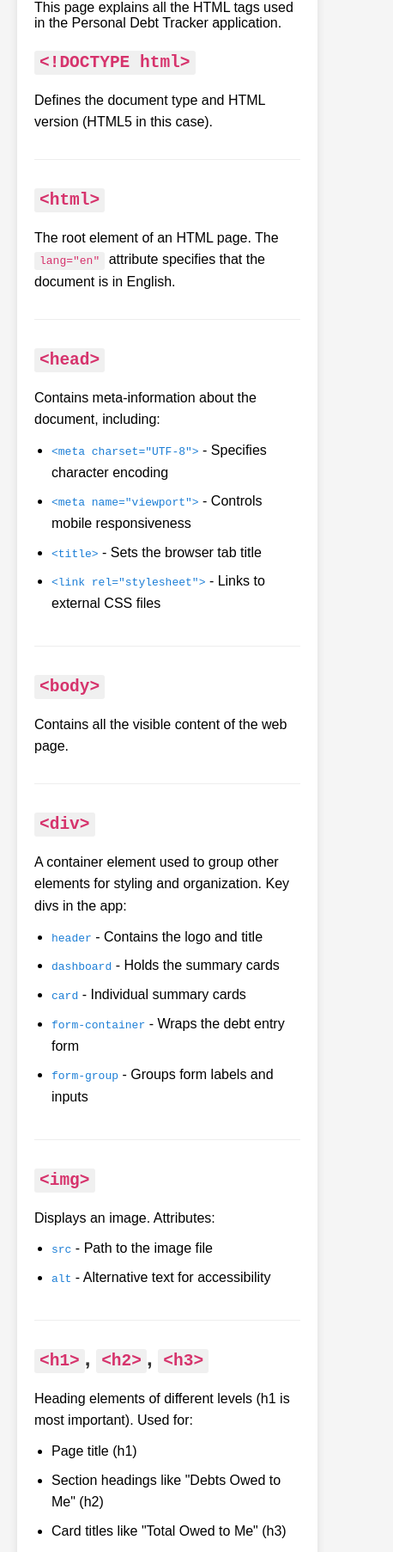
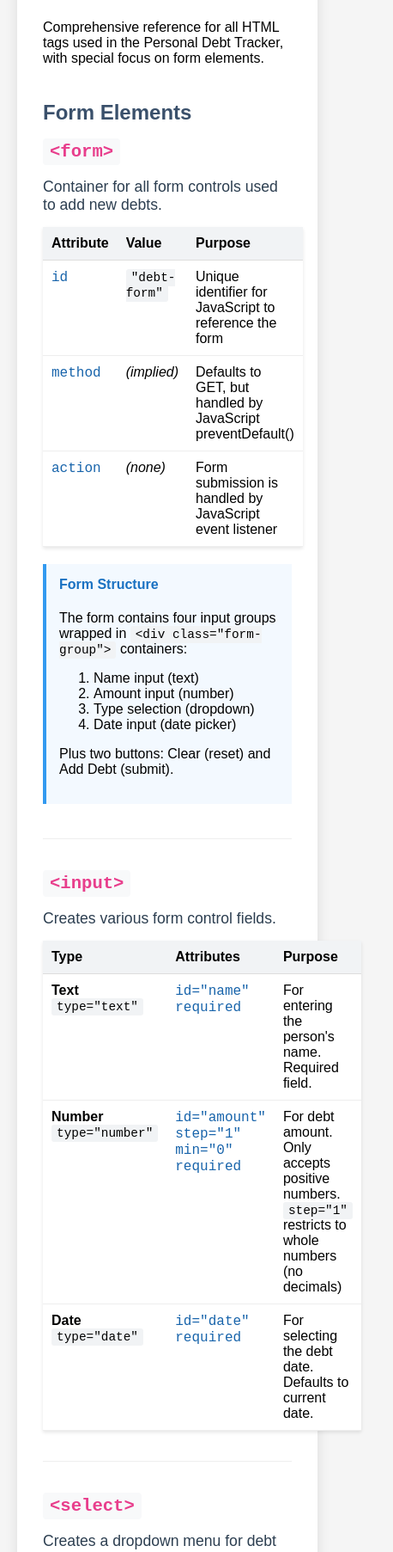
Before and after one commit to martha-moges/personal-debt-tracker, a plain HTML site: page documentation.html in a window 390 px wide. Shown: the part 195-2000 px from the top of the page at 86% size, 458 px wide, since content can reach past the window. Drawn offline with Linux system fonts and the light colour scheme.

Commit message:
Updated the documentation to explain the document more

```diff
--- a/documentation.html
+++ b/documentation.html
@@ -1,250 +1,340 @@
 <!DOCTYPE html>
 <html lang="en">
 <head>
-    <meta charset="UTF-8" />
-    <meta name="viewport" content="width=device-width, initial-scale=1.0" />
-    <title>Debt Tracker Documentation</title>
-    <link rel="stylesheet" href="styles.css" />
+    <meta charset="UTF-8">
+    <meta name="viewport" content="width=device-width, initial-scale=1.0">
+    <title>Debt Tracker - HTML Documentation</title>
+    <link rel="stylesheet" href="styles.css">
     <style>
         .docs-container {
             max-width: 900px;
             margin: 0 auto;
-        padding: 20px;
+            padding: 30px;
             background-color: white;
             border-radius: 8px;
-        box-shadow: 0 2px 10px rgba(0, 0, 0, 0.1);
+            box-shadow: 0 2px 15px rgba(0,0,0,0.1);
         }
 
         .tag-section {
-        margin-bottom: 30px;
+            margin-bottom: 40px;
+            padding-bottom: 20px;
             border-bottom: 1px solid #eee;
-        padding-bottom: 20px;
         }
 
         .tag-name {
-        background-color: #f0f0f0;
-        padding: 3px 6px;
-        border-radius: 3px;
-        font-family: monospace;
-        color: #d6336c;
+            background-color: #f8f9fa;
+            padding: 4px 8px;
+            border-radius: 4px;
+            font-family: 'Courier New', monospace;
+            color: #e83e8c;
+            font-size: 1.1em;
         }
 
-      .tag-description {
-        margin: 10px 0;
-        line-height: 1.6;
+        .tag-purpose {
+            font-size: 1.1em;
+            margin: 15px 0 10px;
+            color: #2c3e50;
         }
 
-      .tag-attributes {
-        margin-top: 10px;
-        padding-left: 20px;
+        .attributes-table {
+            width: 100%;
+            border-collapse: collapse;
+            margin: 15px 0;
         }
 
-      .tag-attributes li {
-        margin-bottom: 8px;
+        .attributes-table th {
+            background-color: #f1f3f5;
+            text-align: left;
+            padding: 10px;
+            font-weight: 600;
+        }
+
+        .attributes-table td {
+            padding: 10px;
+            border-bottom: 1px solid #eee;
+            vertical-align: top;
         }
 
         .attribute-name {
-        font-family: monospace;
-        color: #1c7ed6;
+            font-family: 'Courier New', monospace;
+            color: #1864ab;
+            white-space: nowrap;
+        }
+
+        .form-focus {
+            background-color: #f3f9ff;
+            border-left: 4px solid #339af0;
+            padding: 15px;
+            margin: 20px 0;
+        }
+
+        .form-focus h4 {
+            margin-top: 0;
+            color: #1971c2;
         }
 
         .back-link {
-        display: inline-block;
-        margin-bottom: 20px;
-        color: #1c7ed6;
+            display: inline-flex;
+            align-items: center;
+            margin-bottom: 25px;
+            color: #339af0;
             text-decoration: none;
+            font-weight: 500;
         }
 
         .back-link:hover {
             text-decoration: underline;
         }
+
+        .back-link::before {
+            content: "←";
+            margin-right: 8px;
+        }
+
+        h1 {
+            color: #2b2d42;
+            margin-bottom: 30px;
+        }
+
+        h2 {
+            color: #3a506b;
+            margin-top: 40px;
+        }
+
+        code {
+            background-color: #f1f3f5;
+            padding: 2px 6px;
+            border-radius: 3px;
+            font-family: 'Courier New', monospace;
+            font-size: 0.9em;
+        }
     </style>
 </head>
 <body>
     <div class="docs-container">
-      <a href="index.html" class="back-link">← Back to Debt Tracker</a>
+        <a href="index.html" class="back-link">Back to Debt Tracker</a>
         <h1>HTML Tags Documentation</h1>
-      <p>
-        This page explains all the HTML tags used in the Personal Debt Tracker
-        application.
-      </p>
+        <p>Comprehensive reference for all HTML tags used in the Personal Debt Tracker, with special focus on form elements.</p>
+
+        <!-- FORM SECTION -->
+        <h2>Form Elements</h2>
 
         <div class="tag-section">
-        <h2><span class="tag-name">&lt;!DOCTYPE html&gt;</span></h2>
-        <div class="tag-description">
-          Defines the document type and HTML version (HTML5 in this case).
+            <h3><span class="tag-name">&lt;form&gt;</span></h3>
+            <p class="tag-purpose">Container for all form controls used to add new debts.</p>
+
+            <table class="attributes-table">
+                <tr>
+                    <th>Attribute</th>
+                    <th>Value</th>
+                    <th>Purpose</th>
+                </tr>
+                <tr>
+                    <td><span class="attribute-name">id</span></td>
+                    <td><code>"debt-form"</code></td>
+                    <td>Unique identifier for JavaScript to reference the form</td>
+                </tr>
+                <tr>
+                    <td><span class="attribute-name">method</span></td>
+                    <td><em>(implied)</em></td>
+                    <td>Defaults to GET, but handled by JavaScript preventDefault()</td>
+                </tr>
+                <tr>
+                    <td><span class="attribute-name">action</span></td>
+                    <td><em>(none)</em></td>
+                    <td>Form submission is handled by JavaScript event listener</td>
+                </tr>
+            </table>
+
+            <div class="form-focus">
+                <h4>Form Structure</h4>
+                <p>The form contains four input groups wrapped in <code>&lt;div class="form-group"&gt;</code> containers:</p>
+                <ol>
+                    <li>Name input (text)</li>
+                    <li>Amount input (number)</li>
+                    <li>Type selection (dropdown)</li>
+                    <li>Date input (date picker)</li>
+                </ol>
+                <p>Plus two buttons: Clear (reset) and Add Debt (submit).</p>
             </div>
         </div>
 
         <div class="tag-section">
-        <h2><span class="tag-name">&lt;html&gt;</span></h2>
-        <div class="tag-description">
-          The root element of an HTML page. The
-          <span class="tag-name">lang="en"</span> attribute specifies that the
-          document is in English.
+            <h3><span class="tag-name">&lt;input&gt;</span></h3>
+            <p class="tag-purpose">Creates various form control fields.</p>
+
+            <table class="attributes-table">
+                <tr>
+                    <th>Type</th>
+                    <th>Attributes</th>
+                    <th>Purpose</th>
+                </tr>
+                <tr>
+                    <td><strong>Text</strong><br><code>type="text"</code></td>
+                    <td>
+                        <span class="attribute-name">id="name"</span><br>
+                        <span class="attribute-name">required</span>
+                    </td>
+                    <td>For entering the person's name. Required field.</td>
+                </tr>
+                <tr>
+                    <td><strong>Number</strong><br><code>type="number"</code></td>
+                    <td>
+                        <span class="attribute-name">id="amount"</span><br>
+                        <span class="attribute-name">step="1"</span><br>
+                        <span class="attribute-name">min="0"</span><br>
+                        <span class="attribute-name">required</span>
+                    </td>
+                    <td>
+                        For debt amount. Only accepts positive numbers.<br>
+                        <code>step="1"</code> restricts to whole numbers (no decimals)
+                    </td>
+                </tr>
+                <tr>
+                    <td><strong>Date</strong><br><code>type="date"</code></td>
+                    <td>
+                        <span class="attribute-name">id="date"</span><br>
+                        <span class="attribute-name">required</span>
+                    </td>
+                    <td>For selecting the debt date. Defaults to current date.</td>
+                </tr>
+            </table>
+        </div>
+
+        <div class="tag-section">
+            <h3><span class="tag-name">&lt;select&gt;</span></h3>
+            <p class="tag-purpose">Creates a dropdown menu for debt type selection.</p>
+
+            <table class="attributes-table">
+                <tr>
+                    <th>Attribute</th>
+                    <th>Value</th>
+                    <th>Purpose</th>
+                </tr>
+                <tr>
+                    <td><span class="attribute-name">id</span></td>
+                    <td><code>"type"</code></td>
+                    <td>Identifies the dropdown in JavaScript</td>
+                </tr>
+                <tr>
+                    <td><span class="attribute-name">required</span></td>
+                    <td><em>(boolean)</em></td>
+                    <td>User must select an option</td>
+                </tr>
+            </table>
+
+            <div class="form-focus">
+                <h4>Dropdown Options</h4>
+                <p>The <code>&lt;select&gt;</code> contains three <code>&lt;option&gt;</code> elements:</p>
+                <ul>
+                    <li>Default placeholder: <code>&lt;option value=""&gt;Select...&lt;/option&gt;</code></li>
+                    <li>They owe me: <code>&lt;option value="owed-to-me"&gt;They owe me&lt;/option&gt;</code></li>
+                    <li>I owe them: <code>&lt;option value="i-owe"&gt;I owe them&lt;/option&gt;</code></li>
+                </ul>
+                <p>The <code>value</code> attributes are used in JavaScript to determine debt type.</p>
             </div>
         </div>
 
         <div class="tag-section">
-        <h2><span class="tag-name">&lt;head&gt;</span></h2>
-        <div class="tag-description">
-          Contains meta-information about the document, including:
-          <ul class="tag-attributes">
-            <li>
-              <span class="attribute-name">&lt;meta charset="UTF-8"&gt;</span> -
-              Specifies character encoding
-            </li>
-            <li>
-              <span class="attribute-name">&lt;meta name="viewport"&gt;</span> -
-              Controls mobile responsiveness
-            </li>
-            <li>
-              <span class="attribute-name">&lt;title&gt;</span> - Sets the
-              browser tab title
-            </li>
-            <li>
-              <span class="attribute-name">&lt;link rel="stylesheet"&gt;</span>
-              - Links to external CSS files
-            </li>
+            <h3><span class="tag-name">&lt;button&gt;</span></h3>
+            <p class="tag-purpose">Interactive buttons for form actions.</p>
+
+            <table class="attributes-table">
+                <tr>
+                    <th>Button</th>
+                    <th>Attributes</th>
+                    <th>Purpose</th>
+                </tr>
+                <tr>
+                    <td><strong>Clear</strong><br><code>type="reset"</code></td>
+                    <td>
+                        <span class="attribute-name">class="btn-clr"</span>
+                    </td>
+                    <td>Resets all form fields to their default values</td>
+                </tr>
+                <tr>
+                    <td><strong>Add Debt</strong><br><code>type="submit"</code></td>
+                    <td><em>(none)</em></td>
+                    <td>Triggers the form submission handled by JavaScript</td>
+                </tr>
+            </table>
+        </div>
+
+        <!-- OTHER MAJOR TAGS SECTION -->
+        <h2>Structural Elements</h2>
+
+        <div class="tag-section">
+            <h3><span class="tag-name">&lt;table&gt;</span></h3>
+            <p class="tag-purpose">Displays debts in a tabular format with two tables:</p>
+            <ul>
+                <li><code>id="owed-to-me-table"</code> - For debts owed to the user</li>
+                <li><code>id="i-owe-table"</code> - For debts the user owes</li>
             </ul>
+
+            <div class="form-focus">
+                <h4>Table Structure</h4>
+                <p>Each table contains:</p>
+                <pre>&lt;thead&gt;
+  &lt;tr&gt;
+    &lt;th&gt;Name&lt;/th&gt;
+    &lt;th&gt;Amount&lt;/th&gt;
+    &lt;th&gt;Date&lt;/th&gt;
+    &lt;th&gt;Actions&lt;/th&gt;
+  &lt;/tr&gt;
+&lt;/thead&gt;
+&lt;tbody&gt;
+  &lt;!-- Dynamically populated by JavaScript --&gt;
+&lt;/tbody&gt;</pre>
             </div>
         </div>
 
         <div class="tag-section">
-        <h2><span class="tag-name">&lt;body&gt;</span></h2>
-        <div class="tag-description">
-          Contains all the visible content of the web page.
-        </div>
+            <h3><span class="tag-name">&lt;div&gt;</span></h3>
+            <p class="tag-purpose">Container elements used throughout the application:</p>
+
+            <table class="attributes-table">
+                <tr>
+                    <th>Class</th>
+                    <th>Purpose</th>
+                </tr>
+                <tr>
+                    <td><code>header</code></td>
+                    <td>Top section containing logo and title</td>
+                </tr>
+                <tr>
+                    <td><code>dashboard</code></td>
+                    <td>Container for the two summary cards</td>
+                </tr>
+                <tr>
+                    <td><code>card</code></td>
+                    <td>Styled container for each summary (owed to me/I owe)</td>
+                </tr>
+                <tr>
+                    <td><code>form-container</code></td>
+                    <td>Wrapper for the entire debt entry form</td>
+                </tr>
+                <tr>
+                    <td><code>form-group</code></td>
+                    <td>Groups each label/input pair in the form</td>
+                </tr>
+            </table>
         </div>
 
         <div class="tag-section">
-        <h2><span class="tag-name">&lt;div&gt;</span></h2>
-        <div class="tag-description">
-          A container element used to group other elements for styling and
-          organization. Key divs in the app:
-          <ul class="tag-attributes">
-            <li>
-              <span class="attribute-name">header</span> - Contains the logo and
-              title
-            </li>
-            <li>
-              <span class="attribute-name">dashboard</span> - Holds the summary
-              cards
-            </li>
-            <li>
-              <span class="attribute-name">card</span> - Individual summary
-              cards
-            </li>
-            <li>
-              <span class="attribute-name">form-container</span> - Wraps the
-              debt entry form
-            </li>
-            <li>
-              <span class="attribute-name">form-group</span> - Groups form
-              labels and inputs
-            </li>
-          </ul>
-        </div>
-      </div>
+            <h3><span class="tag-name">&lt;script&gt;</span></h3>
+            <p class="tag-purpose">Links to external JavaScript file that provides all functionality:</p>
+            <code>&lt;script src="script.js"&gt;&lt;/script&gt;</code>
 
-      <div class="tag-section">
-        <h2><span class="tag-name">&lt;img&gt;</span></h2>
-        <div class="tag-description">
-          Displays an image. Attributes:
-          <ul class="tag-attributes">
-            <li>
-              <span class="attribute-name">src</span> - Path to the image file
-            </li>
-            <li>
-              <span class="attribute-name">alt</span> - Alternative text for
-              accessibility
-            </li>
-          </ul>
-        </div>
-      </div>
-
-      <div class="tag-section">
-        <h2>
-          <span class="tag-name">&lt;h1&gt;</span>,
-          <span class="tag-name">&lt;h2&gt;</span>,
-          <span class="tag-name">&lt;h3&gt;</span>
-        </h2>
-        <div class="tag-description">
-          Heading elements of different levels (h1 is most important). Used for:
-          <ul class="tag-attributes">
-            <li>Page title (h1)</li>
-            <li>Section headings like "Debts Owed to Me" (h2)</li>
-            <li>Card titles like "Total Owed to Me" (h3)</li>
-          </ul>
-        </div>
-      </div>
-
-      <div class="tag-section">
-        <h2><span class="tag-name">&lt;table&gt;</span></h2>
-        <div class="tag-description">
-          Creates a data table with rows and columns. Contains:
-          <ul class="tag-attributes">
-            <li>
-              <span class="attribute-name">&lt;thead&gt;</span> - Table header
-              with column labels
-            </li>
-            <li>
-              <span class="attribute-name">&lt;tbody&gt;</span> - Table body
-              where debt data is dynamically inserted
-            </li>
-            <li><span class="attribute-name">&lt;tr&gt;</span> - Table row</li>
-            <li>
-              <span class="attribute-name">&lt;th&gt;</span> - Table header cell
-            </li>
-            <li>
-              <span class="attribute-name">&lt;td&gt;</span> - Table data cell
-            </li>
-          </ul>
-        </div>
-      </div>
-
-      <div class="tag-section">
-        <h2><span class="tag-name">&lt;form&gt;</span></h2>
-        <div class="tag-description">
-          Container for user input elements. Attributes:
-          <ul class="tag-attributes">
-            <li>
-              <span class="attribute-name">id="debt-form"</span> - Unique
-              identifier for JavaScript
-            </li>
-          </ul>
-          Contains various form controls:
-          <ul class="tag-attributes">
-            <li>
-              <span class="attribute-name">&lt;input&gt;</span> - For text,
-              number, and date entry
-            </li>
-            <li>
-              <span class="attribute-name">&lt;select&gt;</span> - Dropdown for
-              debt type selection
-            </li>
-            <li>
-              <span class="attribute-name">&lt;button&gt;</span> - Form
-              submission and reset buttons
-            </li>
-            <li>
-              <span class="attribute-name">&lt;label&gt;</span> - Descriptions
-              for form fields
-            </li>
-          </ul>
-        </div>
-      </div>
-
-      <div class="tag-section">
-        <h2><span class="tag-name">&lt;script&gt;</span></h2>
-        <div class="tag-description">
-          Links to external JavaScript file that provides all the interactive
-          functionality:
-          <ul class="tag-attributes">
-            <li>Adding and deleting debts</li>
-            <li>Calculating totals</li>
-            <li>Updating the display</li>
-            <li>Form handling</li>
+            <div class="form-focus">
+                <h4>Form-Related JavaScript</h4>
+                <p>The script handles:</p>
+                <ul>
+                    <li>Form submission event listening</li>
+                    <li>Input validation</li>
+                    <li>Debt object creation</li>
+                    <li>Adding to the debts array</li>
+                    <li>Updating the UI</li>
+                    <li>Form reset functionality</li>
                 </ul>
             </div>
         </div>
```
Lines whose indentation alone changed are shown as unchanged.
